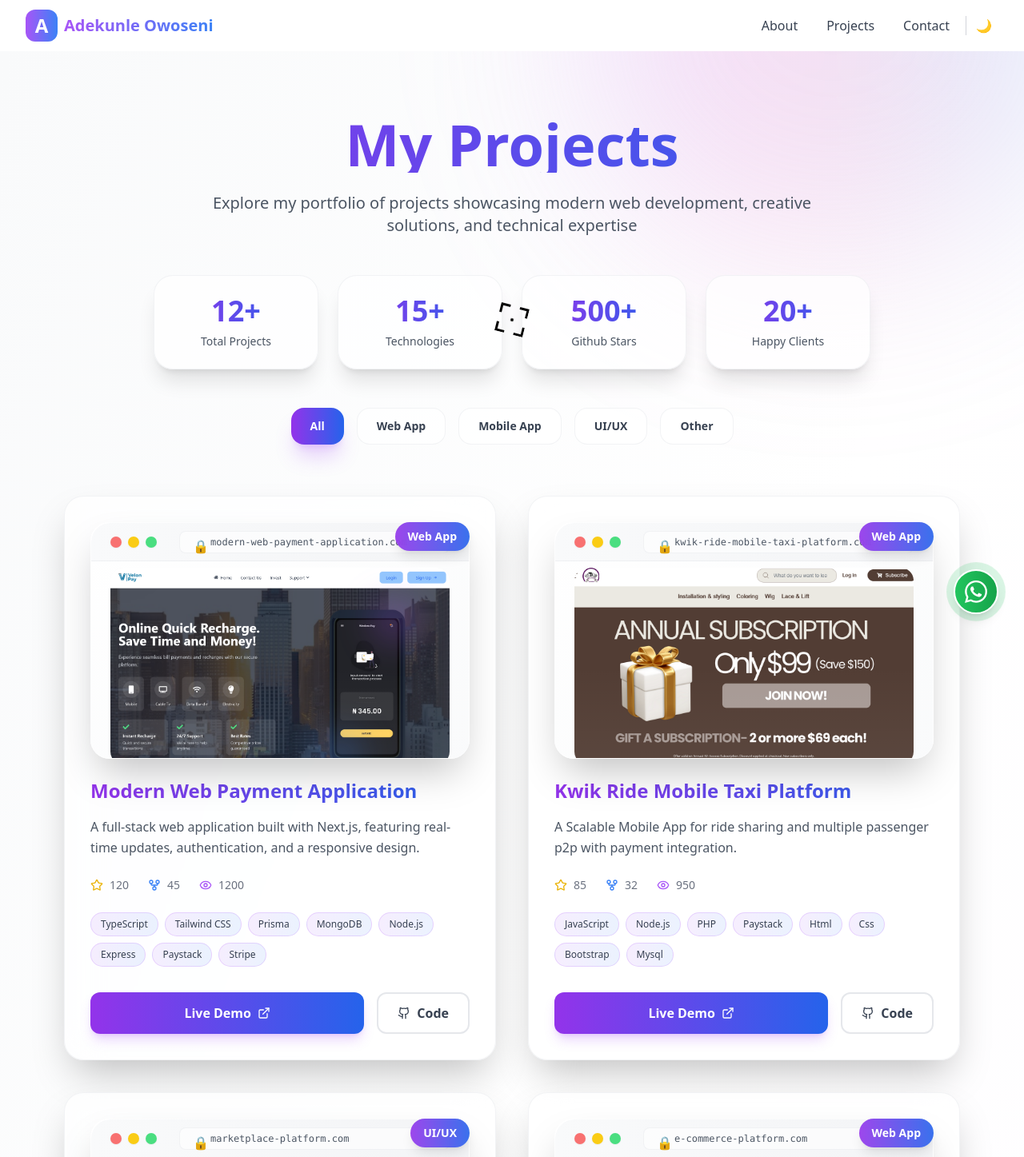
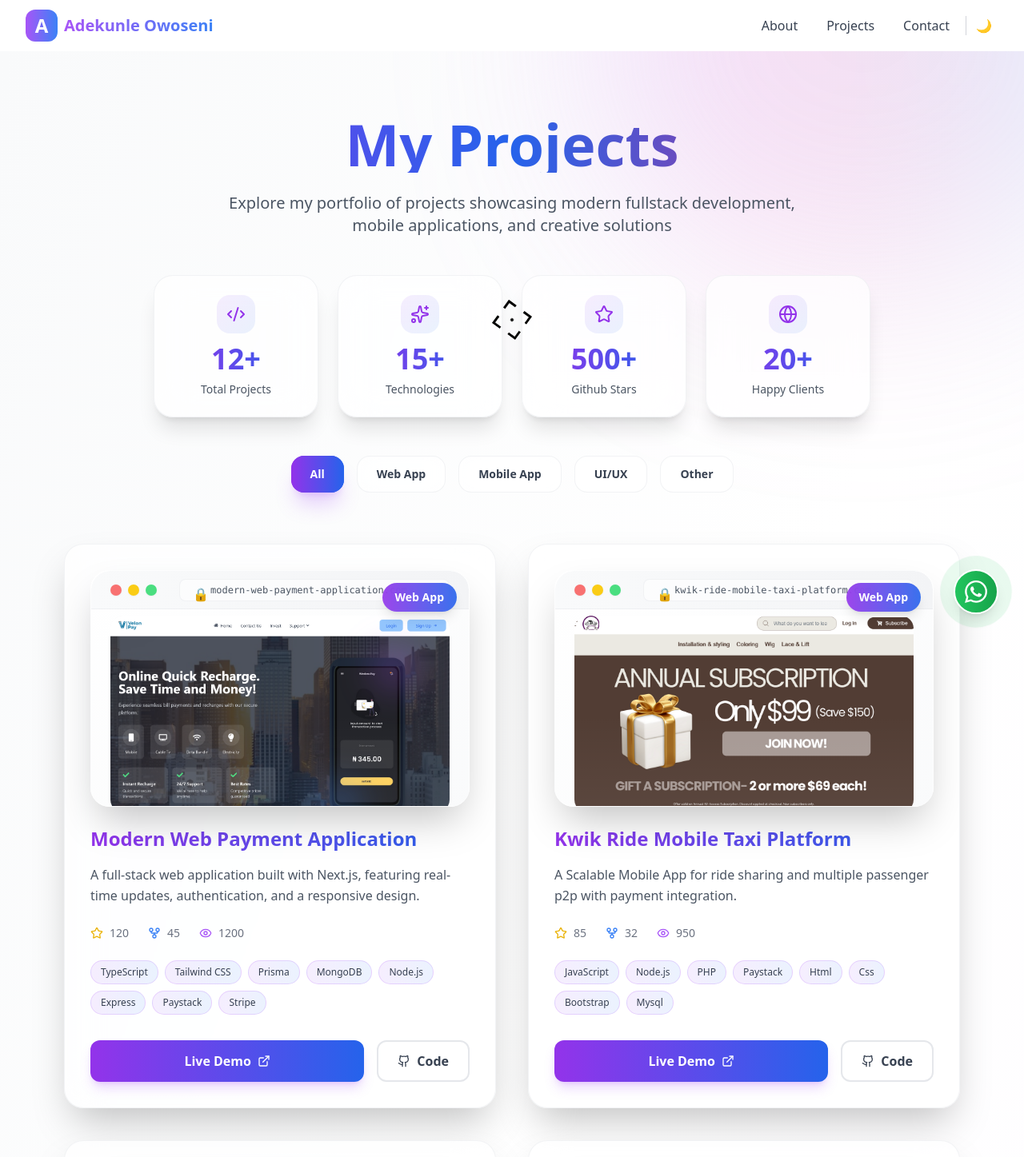
Before and after one commit to adekunleowoseni/my-portfolio, a Next.js app: page /projects in a window 1280 px wide. Shown: the top 1447 px of the page at 80% size. Built offline with nearby package versions, Linux system fonts and the light colour scheme.

Commit message:
Enhance Projects page with improved animations and UI elements using Framer Motion; added new icons for project stats, refined category filter interactions, and optimized project display with animated transitions for a more engaging user experience.

```diff
--- a/src/app/projects/page.tsx
+++ b/src/app/projects/page.tsx
@@ -3,7 +3,8 @@
 import Image from 'next/image';
 import Link from 'next/link';
 import { useState } from 'react';
-import { ExternalLink, Github, Star, GitFork, Eye, ArrowRight } from 'lucide-react';
+import { motion, AnimatePresence } from 'framer-motion';
+import { ExternalLink, Github, Star, GitFork, Eye, ArrowRight, Sparkles, Code2, Globe } from 'lucide-react';
 
 type Project = {
   title: string;
@@ -112,7 +113,8 @@ const categories = ['All', 'Web App', 'Mobile App', 'UI/UX', 'Other'];
 const ProjectMockup = ({ imageUrl, title }: { imageUrl: string; title: string }) => (
   <div className="relative w-full aspect-[16/10] rounded-3xl overflow-hidden
     bg-gradient-to-br from-white/90 to-gray-50/90 dark:from-gray-900/90 dark:to-gray-800/90
-    backdrop-blur-xl p-6 shadow-2xl border border-white/20 dark:border-gray-700/30">
+    backdrop-blur-xl p-6 shadow-2xl border border-white/20 dark:border-gray-700/30
+    group-hover:shadow-purple-500/20 transition-shadow duration-500">
     {/* Browser-like top bar */}
     <div className="absolute top-0 left-0 right-0 h-12 bg-gradient-to-r from-gray-50 to-gray-100
       dark:from-gray-800 dark:to-gray-900 backdrop-blur-md border-b border-gray-200/50
@@ -134,20 +136,58 @@ const ProjectMockup = ({ imageUrl, title }: { imageUrl: string; title: string })
     </div>
 
     {/* Website preview */}
-    <div className="relative w-full h-full mt-8 rounded-2xl overflow-hidden shadow-inner">
+    <div className="relative w-full h-full mt-8 rounded-2xl overflow-hidden shadow-inner
+      group-hover:scale-[1.02] transition-transform duration-500">
       <Image
         src={imageUrl}
         alt={title}
         fill
-        className="object-cover object-top"
+        className="object-cover object-top transition-transform duration-700 group-hover:scale-105"
         quality={95}
       />
       {/* Gradient overlay */}
       <div className="absolute inset-0 bg-gradient-to-b from-transparent via-transparent to-white/5
-        dark:to-black/10" />
+        dark:to-black/10 group-hover:to-white/10 dark:group-hover:to-black/20
+        transition-all duration-500" />
     </div>
   </div>
 );
+
+const containerVariants = {
+  hidden: { opacity: 0 },
+  visible: {
+    opacity: 1,
+    transition: {
+      staggerChildren: 0.1,
+      delayChildren: 0.2
+    }
+  }
+};
+
+const itemVariants = {
+  hidden: {
+    opacity: 0,
+    y: 30,
+    scale: 0.95
+  },
+  visible: {
+    opacity: 1,
+    y: 0,
+    scale: 1,
+    transition: {
+      type: "spring",
+      stiffness: 100,
+      damping: 15
+    }
+  },
+  exit: {
+    opacity: 0,
+    scale: 0.95,
+    transition: {
+      duration: 0.2
+    }
+  }
+};
 
 export default function Projects() {
   const [selectedCategory, setSelectedCategory] = useState('All');
@@ -159,42 +199,103 @@ export default function Projects() {
   return (
     <div className="min-h-screen p-8 sm:p-20 relative overflow-hidden mt-16
       bg-gradient-to-br from-gray-50 via-white to-purple-50/30 dark:from-gray-950 dark:via-gray-900 dark:to-purple-950/20">
-      {/* Animated background effects */}
+      {/* Enhanced animated background effects */}
       <div className="absolute top-0 left-0 w-full h-full overflow-hidden pointer-events-none">
-        <div className="absolute top-[-10%] right-[-5%] w-[600px] h-[600px] rounded-full
+        <motion.div
+          className="absolute top-[-10%] right-[-5%] w-[600px] h-[600px] rounded-full
             bg-gradient-to-r from-purple-400/30 via-pink-400/20 to-blue-400/30
             dark:from-purple-500/20 dark:via-pink-500/15 dark:to-blue-500/20
-          blur-[120px] animate-blob" />
-        <div className="absolute bottom-[-10%] left-[-5%] w-[700px] h-[700px] rounded-full
+            blur-[120px]"
+          animate={{
+            x: [0, 50, 0],
+            y: [0, 30, 0],
+            scale: [1, 1.1, 1],
+          }}
+          transition={{
+            duration: 20,
+            repeat: Infinity,
+            ease: "easeInOut"
+          }}
+        />
+        <motion.div
+          className="absolute bottom-[-10%] left-[-5%] w-[700px] h-[700px] rounded-full
             bg-gradient-to-r from-blue-400/30 via-cyan-400/20 to-teal-400/30
             dark:from-blue-500/20 dark:via-cyan-500/15 dark:to-teal-500/20
-          blur-[120px] animate-blob animation-delay-2000" />
+            blur-[120px]"
+          animate={{
+            x: [0, -40, 0],
+            y: [0, -50, 0],
+            scale: [1, 1.15, 1],
+          }}
+          transition={{
+            duration: 25,
+            repeat: Infinity,
+            ease: "easeInOut",
+            delay: 0.5
+          }}
+        />
       </div>
 
       <main className="relative max-w-7xl mx-auto">
         {/* Hero Section */}
-        <div className="text-center mb-16 animate-fade-in-up">
+        <motion.div
+          className="text-center mb-16"
+          initial={{ opacity: 0, y: -20 }}
+          animate={{ opacity: 1, y: 0 }}
+          transition={{ duration: 0.6 }}
+        >
+          <motion.div
+            initial={{ opacity: 0, scale: 0.9 }}
+            animate={{ opacity: 1, scale: 1 }}
+            transition={{ duration: 0.5, delay: 0.2 }}
+          >
             <h1 className="text-5xl sm:text-6xl md:text-7xl font-extrabold mb-6
-            bg-gradient-to-r from-purple-600 to-blue-600 dark:from-purple-400 dark:to-blue-400
+              bg-gradient-to-r from-purple-600 via-blue-600 to-pink-600
+              dark:from-purple-400 dark:via-blue-400 dark:to-pink-400
               bg-clip-text text-transparent">
               My Projects
             </h1>
-          <p className="text-xl text-gray-600 dark:text-gray-300 max-w-3xl mx-auto mb-12">
-            Explore my portfolio of projects showcasing modern web development,
-            creative solutions, and technical expertise
-          </p>
+          </motion.div>
+
+          <motion.p
+            className="text-xl text-gray-600 dark:text-gray-300 max-w-3xl mx-auto mb-12"
+            initial={{ opacity: 0 }}
+            animate={{ opacity: 1 }}
+            transition={{ duration: 0.6, delay: 0.3 }}
+          >
+            Explore my portfolio of projects showcasing modern fullstack development,
+            mobile applications, and creative solutions
+          </motion.p>
 
           {/* Stats Overview */}
-          <div className="grid grid-cols-2 md:grid-cols-4 gap-6 max-w-4xl mx-auto mb-12">
+          <motion.div
+            className="grid grid-cols-2 md:grid-cols-4 gap-6 max-w-4xl mx-auto mb-12"
+            initial={{ opacity: 0, y: 20 }}
+            animate={{ opacity: 1, y: 0 }}
+            transition={{ duration: 0.6, delay: 0.4 }}
+          >
             {[
-              { label: 'Total Projects', value: '12+' },
-              { label: 'Technologies', value: '15+' },
-              { label: 'Github Stars', value: '500+' },
-              { label: 'Happy Clients', value: '20+' }
-            ].map((stat, index) => (
-              <div key={index} className="backdrop-blur-xl bg-white/70 dark:bg-gray-900/70
+              { label: 'Total Projects', value: '12+', icon: Code2 },
+              { label: 'Technologies', value: '15+', icon: Sparkles },
+              { label: 'Github Stars', value: '500+', icon: Star },
+              { label: 'Happy Clients', value: '20+', icon: Globe }
+            ].map((stat, index) => {
+              const Icon = stat.icon;
+              return (
+                <motion.div
+                  key={index}
+                  className="backdrop-blur-xl bg-white/70 dark:bg-gray-900/70
                     p-6 rounded-3xl border border-gray-200/50 dark:border-gray-700/50 shadow-xl
-                hover:shadow-2xl transform hover:scale-105 transition-all duration-300">
+                    hover:shadow-2xl transform transition-all duration-300 hover:scale-105 hover:-translate-y-1"
+                  whileHover={{ scale: 1.05, y: -4 }}
+                  transition={{ type: "spring", stiffness: 300 }}
+                >
+                  <div className="flex items-center justify-center mb-3">
+                    <div className="p-3 rounded-2xl bg-gradient-to-br from-purple-500/10 to-blue-500/10
+                      dark:from-purple-500/20 dark:to-blue-500/20">
+                      <Icon className="w-6 h-6 text-purple-600 dark:text-purple-400" />
+                    </div>
+                  </div>
                   <div className="text-4xl font-bold bg-gradient-to-r from-purple-600 to-blue-600
                     dark:from-purple-400 dark:to-blue-400 bg-clip-text text-transparent mb-2">
                     {stat.value}
@@ -202,93 +303,180 @@ export default function Projects() {
                   <div className="text-sm font-medium text-gray-600 dark:text-gray-400">
                     {stat.label}
                   </div>
-              </div>
-            ))}
-          </div>
+                </motion.div>
+              );
+            })}
+          </motion.div>
 
           {/* Category Filter */}
-          <div className="flex flex-wrap justify-center gap-4 mb-16">
+          <motion.div
+            className="flex flex-wrap justify-center gap-4 mb-16"
+            initial={{ opacity: 0 }}
+            animate={{ opacity: 1 }}
+            transition={{ duration: 0.6, delay: 0.5 }}
+          >
             {categories.map((category, index) => (
-              <button
+              <motion.button
                 key={index}
                 onClick={() => setSelectedCategory(category)}
                 className={`cursor-target px-6 py-3 rounded-2xl text-sm font-semibold
-                  transition-all duration-300 ${
+                  transition-all duration-300 relative overflow-hidden ${
                     selectedCategory === category
                       ? 'bg-gradient-to-r from-purple-600 to-blue-600 text-white shadow-xl shadow-purple-500/25'
                       : 'bg-white/70 dark:bg-gray-900/70 backdrop-blur-md border border-gray-200/50 dark:border-gray-700/50 text-gray-700 dark:text-gray-300 hover:border-purple-500 dark:hover:border-purple-500 hover:shadow-lg'
                   }`}
+                whileHover={{ scale: 1.05 }}
+                whileTap={{ scale: 0.95 }}
+                initial={{ opacity: 0, y: 10 }}
+                animate={{ opacity: 1, y: 0 }}
+                transition={{ delay: 0.6 + index * 0.1 }}
               >
-                {category}
-              </button>
+                {selectedCategory === category && (
+                  <motion.div
+                    className="absolute inset-0 bg-gradient-to-r from-purple-600 to-blue-600"
+                    layoutId="activeCategory"
+                    transition={{ type: "spring", stiffness: 380, damping: 30 }}
+                  />
+                )}
+                <span className="relative z-10">{category}</span>
+              </motion.button>
             ))}
-          </div>
-        </div>
+          </motion.div>
+        </motion.div>
 
         {/* Projects Grid */}
-        <div className="grid grid-cols-1 lg:grid-cols-2 gap-8 lg:gap-10">
+        <AnimatePresence mode="wait">
+          <motion.div
+            key={selectedCategory}
+            className="grid grid-cols-1 lg:grid-cols-2 gap-8 lg:gap-10"
+            variants={containerVariants}
+            initial="hidden"
+            animate="visible"
+            exit="hidden"
+          >
             {filteredProjects.map((project, index) => (
-            <div key={index}
+              <motion.div
+                key={`${project.title}-${index}`}
+                variants={itemVariants}
+                layout
                 className="group backdrop-blur-xl bg-white/70 dark:bg-gray-900/70 rounded-3xl
                   border border-gray-200/50 dark:border-gray-700/50 shadow-2xl overflow-hidden
-                transform transition-all duration-500 hover:scale-[1.02] hover:-translate-y-2
-                hover:shadow-3xl animate-fade-in-up"
-              style={{ animationDelay: `${index * 150}ms` }}>
+                  hover:shadow-3xl hover:border-purple-500/50 dark:hover:border-purple-500/50
+                  transition-all duration-500 relative"
+                whileHover={{
+                  y: -8,
+                  transition: { type: "spring", stiffness: 300, damping: 20 }
+                }}
+              >
+                {/* Animated gradient border on hover */}
+                <div className="absolute inset-0 rounded-3xl bg-gradient-to-r from-purple-600/0 via-blue-600/0 to-pink-600/0
+                  group-hover:from-purple-600/20 group-hover:via-blue-600/20 group-hover:to-pink-600/20
+                  transition-all duration-500 -z-10 blur-xl" />
 
                 {/* Project Image */}
-              <div className="p-8 pb-0">
+                <div className="p-8 pb-0 relative">
                   <ProjectMockup imageUrl={project.imageUrl} title={project.title} />
-              </div>
 
-              {/* Category Badge */}
-              <div className="absolute top-8 right-8 px-4 py-2 rounded-full text-sm
+                  {/* Category Badge with animation */}
+                  <motion.div
+                    className="absolute top-12 right-12 px-4 py-2 rounded-full text-sm
                       bg-gradient-to-r from-purple-600/90 to-blue-600/90 backdrop-blur-md
-                text-white font-semibold shadow-lg z-20">
+                      text-white font-semibold shadow-lg z-20"
+                    initial={{ scale: 0, rotate: -180 }}
+                    animate={{ scale: 1, rotate: 0 }}
+                    transition={{ delay: 0.3 + index * 0.1, type: "spring", stiffness: 200 }}
+                    whileHover={{ scale: 1.1, rotate: 5 }}
+                  >
                     {project.category}
+                  </motion.div>
                 </div>
 
                 <div className="p-8 pt-6 space-y-4">
-                <h3 className="text-2xl font-bold mb-2
+                  <motion.h3
+                    className="text-2xl font-bold mb-2
                       bg-gradient-to-r from-purple-600 to-blue-600 dark:from-purple-400 dark:to-blue-400
-                  bg-clip-text text-transparent">
+                      bg-clip-text text-transparent"
+                    initial={{ opacity: 0, x: -20 }}
+                    animate={{ opacity: 1, x: 0 }}
+                    transition={{ delay: 0.4 + index * 0.1 }}
+                  >
                     {project.title}
-                </h3>
-                <p className="text-gray-600 dark:text-gray-300 leading-relaxed">
+                  </motion.h3>
+
+                  <motion.p
+                    className="text-gray-600 dark:text-gray-300 leading-relaxed"
+                    initial={{ opacity: 0 }}
+                    animate={{ opacity: 1 }}
+                    transition={{ delay: 0.5 + index * 0.1 }}
+                  >
                     {project.description}
-                </p>
+                  </motion.p>
 
-                {/* Project Stats */}
-                <div className="flex gap-6 text-sm text-gray-500 dark:text-gray-400 pt-2">
-                  <div className="flex items-center gap-2">
+                  {/* Project Stats with animation */}
+                  <motion.div
+                    className="flex gap-6 text-sm text-gray-500 dark:text-gray-400 pt-2"
+                    initial={{ opacity: 0, y: 10 }}
+                    animate={{ opacity: 1, y: 0 }}
+                    transition={{ delay: 0.6 + index * 0.1 }}
+                  >
+                    <motion.div
+                      className="flex items-center gap-2"
+                      whileHover={{ scale: 1.1 }}
+                    >
                       <Star className="w-4 h-4 text-yellow-500" />
                       <span className="font-medium">{project.stats.stars}</span>
-                  </div>
-                  <div className="flex items-center gap-2">
+                    </motion.div>
+                    <motion.div
+                      className="flex items-center gap-2"
+                      whileHover={{ scale: 1.1 }}
+                    >
                       <GitFork className="w-4 h-4 text-blue-500" />
                       <span className="font-medium">{project.stats.forks}</span>
-                  </div>
-                  <div className="flex items-center gap-2">
+                    </motion.div>
+                    <motion.div
+                      className="flex items-center gap-2"
+                      whileHover={{ scale: 1.1 }}
+                    >
                       <Eye className="w-4 h-4 text-purple-500" />
                       <span className="font-medium">{project.stats.views}</span>
-                  </div>
-                </div>
+                    </motion.div>
+                  </motion.div>
 
-                {/* Technologies */}
-                <div className="flex flex-wrap gap-2 pt-2">
+                  {/* Technologies with stagger animation */}
+                  <motion.div
+                    className="flex flex-wrap gap-2 pt-2"
+                    initial={{ opacity: 0 }}
+                    animate={{ opacity: 1 }}
+                    transition={{ delay: 0.7 + index * 0.1 }}
+                  >
                     {project.technologies.map((tech, i) => (
-                    <span key={i}
+                      <motion.span
+                        key={i}
                         className="px-3 py-1.5 rounded-full text-xs font-medium
                           bg-gradient-to-r from-purple-500/10 to-blue-500/10
                           dark:from-purple-500/20 dark:to-blue-500/20
                           border border-purple-500/20 dark:border-purple-500/30
-                        text-gray-700 dark:text-gray-300">
+                          text-gray-700 dark:text-gray-300
+                          hover:from-purple-500/20 hover:to-blue-500/20
+                          dark:hover:from-purple-500/30 dark:hover:to-blue-500/30
+                          transition-all duration-300"
+                        initial={{ opacity: 0, scale: 0.8 }}
+                        animate={{ opacity: 1, scale: 1 }}
+                        transition={{ delay: 0.8 + index * 0.1 + i * 0.05 }}
+                        whileHover={{ scale: 1.1, y: -2 }}
+                      >
                         {tech}
-                    </span>
+                      </motion.span>
                     ))}
-                </div>
+                  </motion.div>
 
                   {/* Action Buttons */}
-                <div className="flex gap-4 pt-4">
+                  <motion.div
+                    className="flex gap-4 pt-4"
+                    initial={{ opacity: 0, y: 10 }}
+                    animate={{ opacity: 1, y: 0 }}
+                    transition={{ delay: 0.9 + index * 0.1 }}
+                  >
                     <Link href={project.link}
                       target="_blank"
                       rel="noopener noreferrer"
@@ -296,9 +484,15 @@ export default function Projects() {
                         px-6 py-3 rounded-xl bg-gradient-to-r from-purple-600 to-blue-600
                         text-white font-semibold shadow-lg shadow-purple-500/25
                         hover:shadow-xl hover:shadow-purple-500/40 transition-all duration-300
-                      hover:scale-105">
+                        relative overflow-hidden group"
+                    >
+                      <motion.span
+                        className="absolute inset-0 bg-gradient-to-r from-blue-600 to-purple-600 opacity-0 group-hover:opacity-100 transition-opacity duration-300"
+                      />
+                      <span className="relative z-10 flex items-center gap-2">
                         Live Demo
-                    <ExternalLink className="w-4 h-4" />
+                        <ExternalLink className="w-4 h-4 group-hover:translate-x-1 group-hover:-translate-y-1 transition-transform" />
+                      </span>
                     </Link>
                     {project.github && (
                       <Link href={project.github}
@@ -307,37 +501,79 @@ export default function Projects() {
                           bg-white/50 dark:bg-gray-900/50 backdrop-blur-md
                           hover:border-purple-500 dark:hover:border-purple-500
                           text-gray-700 dark:text-gray-300 font-semibold
-                        transition-all duration-300 hover:scale-105">
-                      <Github className="w-4 h-4" />
-                      Code
+                          transition-all duration-300 relative overflow-hidden group"
+                      >
+                        <motion.div
+                          className="absolute inset-0 bg-gradient-to-r from-purple-500/10 to-blue-500/10 opacity-0 group-hover:opacity-100 transition-opacity duration-300"
+                        />
+                        <Github className="w-4 h-4 relative z-10 group-hover:rotate-12 transition-transform" />
+                        <span className="relative z-10">Code</span>
                       </Link>
                     )}
+                  </motion.div>
                 </div>
-              </div>
-            </div>
+              </motion.div>
             ))}
-        </div>
+          </motion.div>
+        </AnimatePresence>
 
         {/* Call to Action */}
-        <div className="text-center mt-20 animate-fade-in-up">
+        <motion.div
+          className="text-center mt-20"
+          initial={{ opacity: 0, y: 30 }}
+          whileInView={{ opacity: 1, y: 0 }}
+          viewport={{ once: true }}
+          transition={{ duration: 0.6 }}
+        >
           <div className="backdrop-blur-xl bg-white/70 dark:bg-gray-900/70 rounded-3xl
-            border border-gray-200/50 dark:border-gray-700/50 p-12 shadow-2xl">
-            <h2 className="text-3xl font-bold mb-4 text-gray-800 dark:text-gray-100">
+            border border-gray-200/50 dark:border-gray-700/50 p-12 shadow-2xl
+            relative overflow-hidden group">
+            {/* Animated background gradient */}
+            <div className="absolute inset-0 bg-gradient-to-r from-purple-600/0 via-blue-600/0 to-pink-600/0
+              group-hover:from-purple-600/5 group-hover:via-blue-600/5 group-hover:to-pink-600/5
+              transition-all duration-500" />
+
+            <motion.h2
+              className="text-3xl font-bold mb-4 text-gray-800 dark:text-gray-100 relative z-10"
+              initial={{ opacity: 0 }}
+              whileInView={{ opacity: 1 }}
+              viewport={{ once: true }}
+              transition={{ delay: 0.2 }}
+            >
               Want to work together?
-            </h2>
-            <p className="text-gray-600 dark:text-gray-300 mb-8 max-w-2xl mx-auto">
+            </motion.h2>
+            <motion.p
+              className="text-gray-600 dark:text-gray-300 mb-8 max-w-2xl mx-auto relative z-10"
+              initial={{ opacity: 0 }}
+              whileInView={{ opacity: 1 }}
+              viewport={{ once: true }}
+              transition={{ delay: 0.3 }}
+            >
               Let&apos;s collaborate on your next project and create something amazing together
-            </p>
+            </motion.p>
+            <motion.div
+              initial={{ opacity: 0, scale: 0.9 }}
+              whileInView={{ opacity: 1, scale: 1 }}
+              viewport={{ once: true }}
+              transition={{ delay: 0.4 }}
+            >
               <Link href="/contact"
                 className="cursor-target inline-flex items-center gap-2 px-10 py-4 rounded-2xl
                   bg-gradient-to-r from-purple-600 to-blue-600 text-white font-semibold
                   shadow-xl shadow-purple-500/25 hover:shadow-2xl hover:shadow-purple-500/40
-                transition-all duration-300 hover:scale-105">
+                  transition-all duration-300 relative overflow-hidden group"
+              >
+                <motion.span
+                  className="absolute inset-0 bg-gradient-to-r from-blue-600 to-purple-600 opacity-0 group-hover:opacity-100 transition-opacity duration-300"
+                />
+                <span className="relative z-10 flex items-center gap-2">
                   Get in Touch
-              <ArrowRight className="w-5 h-5" />
+                  <ArrowRight className="w-5 h-5 group-hover:translate-x-1 transition-transform" />
+                </span>
               </Link>
+            </motion.div>
           </div>
-        </div>
+        </motion.div>
       </main>
     </div>
   );
```
Lines whose indentation alone changed are shown as unchanged.
